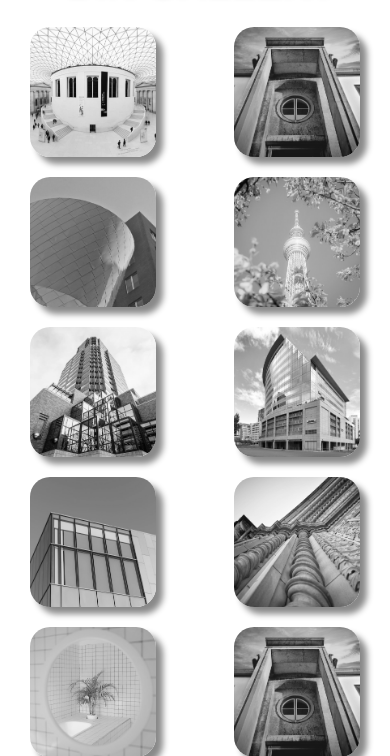
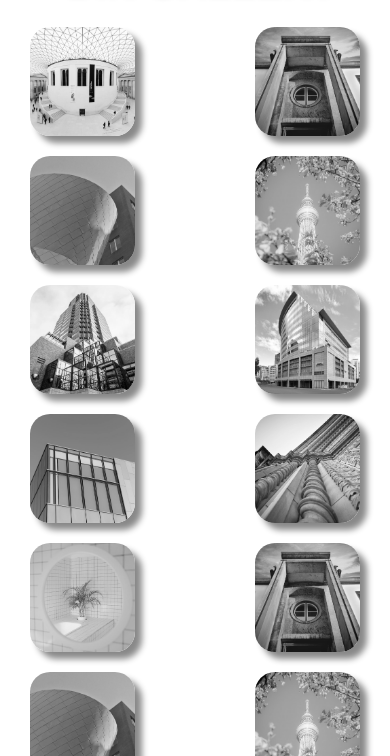
Before and after one commit to Dhiraj-Nishad/d.n-gallery, a plain HTML site: page index.html in a window 390 px wide. Shown: the part 88-844 px from the top of the page. Drawn offline with Linux system fonts and the light colour scheme.

Commit message:
Update style.css

```diff
--- a/style.css
+++ b/style.css
@@ -82,8 +82,8 @@ figcaption{
     z-index: 3;
 }
 
-@media only screen and (max-width: 600px) {
+@media only screen and (max-width: 450px) {
     .card{
-        width: 36%;
+        width: 30%;
     }
 }
```
